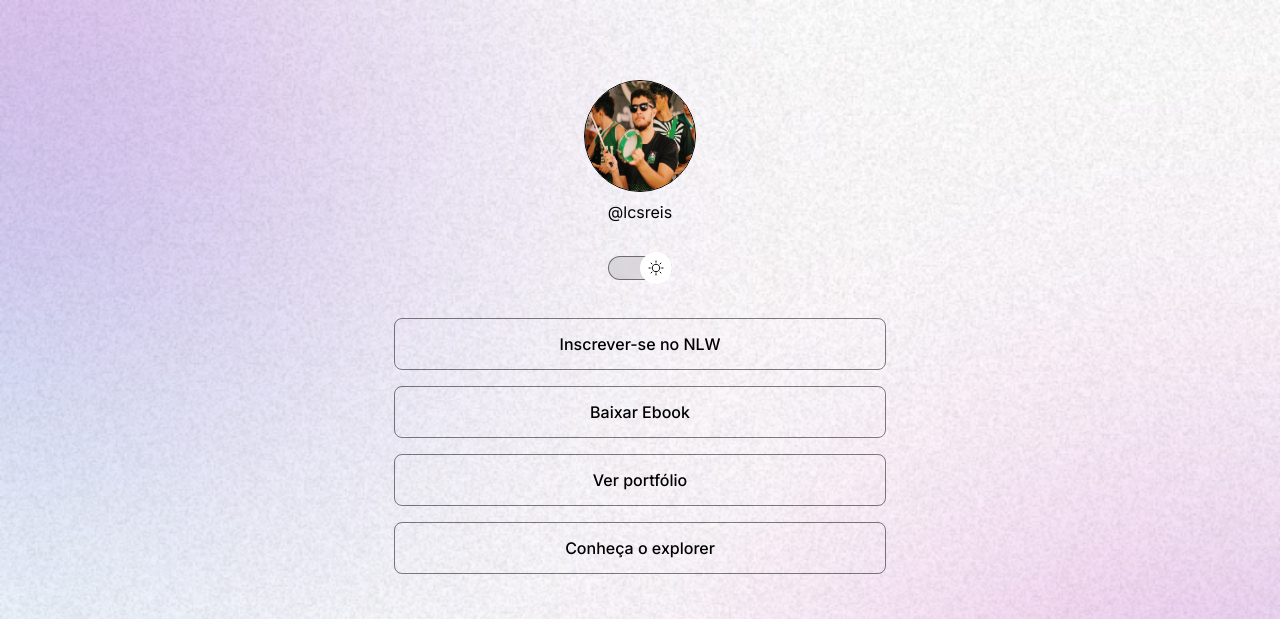
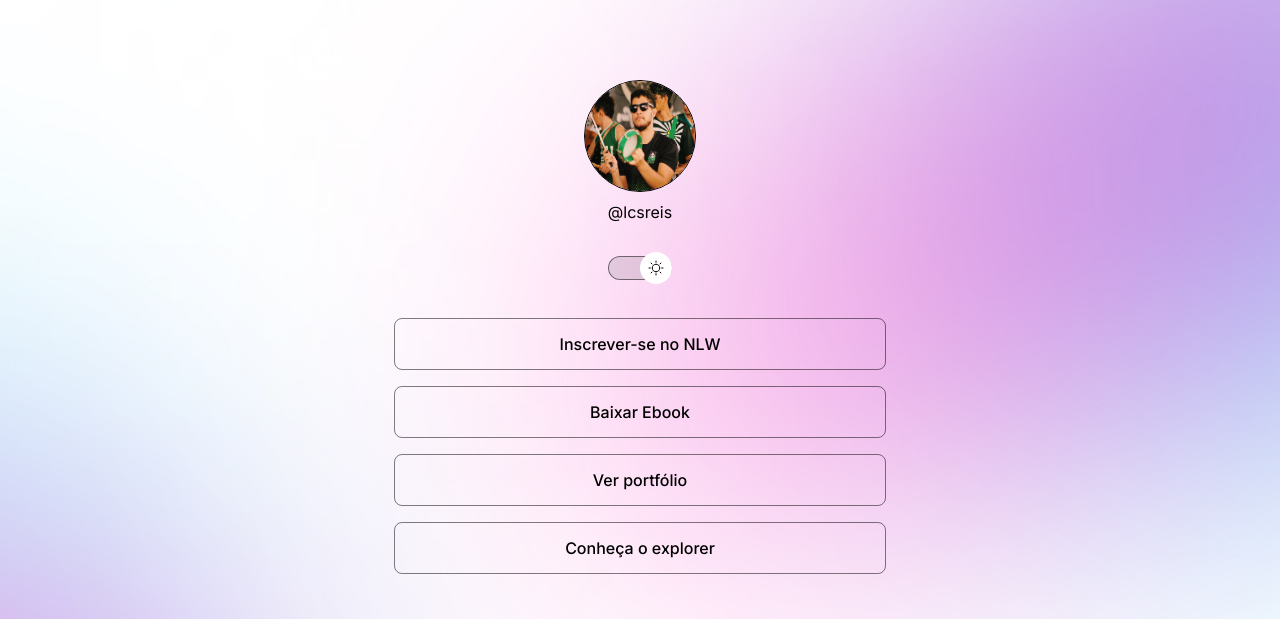
Before and after one commit to Lcsrrs/front_end, a plain HTML site: page index.html in a window 1280 px wide. Shown: the top 619 px of the page. Drawn offline with nearby package versions, Linux system fonts and the light colour scheme.

Commit message:
added media query

```diff
--- a/style.css
+++ b/style.css
@@ -33,12 +33,13 @@ body {
 
     /* Short handed (atalho): background: color image repeat position/size */
 
-    background: var(--bg-url) no-repeat center top/cover
+    background: var(--bg-url) no-repeat center top/cover;
+    height: 100vh;
 }
 
 body * {
     font-family: 'Inter', 'Haettenschweiler', 'Arial Narrow Bold', 'sans-serif';
-    color: var(--text-color)
+    color: var(--text-color);
 }
 
 .container {
@@ -168,3 +169,14 @@ footer {
     color: var(--text-color);
     font-size: 14px;
 }
+
+/* media querie */
+
+@media (min-width: 700px) {
+    :root {
+        --bg-url: url(./assets/bg-desktop.jpg)
+    }
+    .light {
+        --bg-url: url(./assets/bg-desktop-light.jpg)
+    }
+}
```
